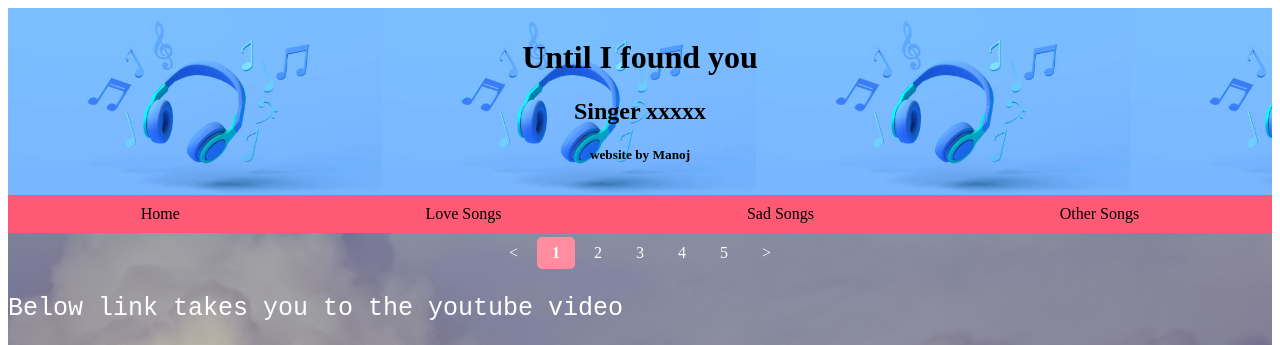
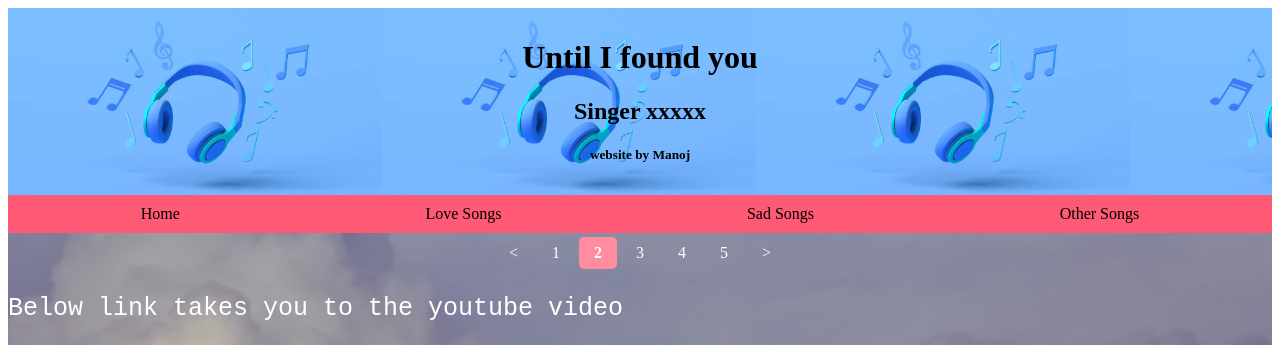
Before and after one commit to manojsr565/manoj.github.io, a plain HTML site: page happy/happy2.html in a window 1280 px wide. Shown: the top 345 px of the page. Drawn offline with Linux system fonts and the light colour scheme.

Commit message:
Update happy2.html

```diff
--- a/happy/happy2.html
+++ b/happy/happy2.html
@@ -28,8 +28,8 @@
             <div class="lyrics">
                 <div class = "pagination">
                     <a href="happy.html"><</a>
-                    <a href="happy.html" class="active">1</a>
-                    <a href="happy2.html">2</a>
+                    <a href="happy.html">1</a>
+                    <a href="happy2.html" class="active">2</a>
                     <a href="happy3.html">3</a>
                     <a href="happy4.html">4</a>
                     <a href="happy5.html">5</a>
```
